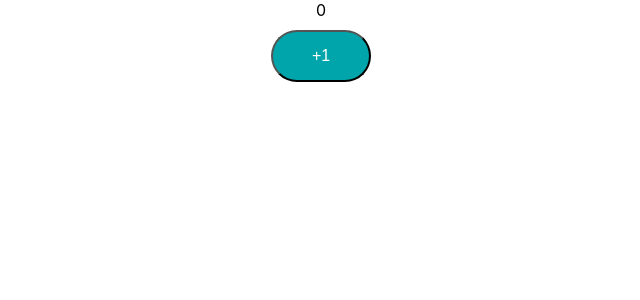
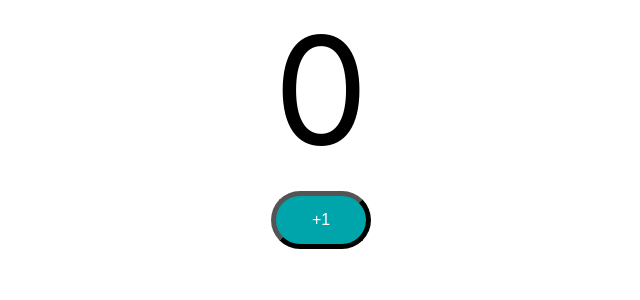
Before and after one commit to SatishChoudhary642/Learning-Spring-and-Spring-boot, a React (Create React App) app in the folder full-stack/frontend/todo-app/: page / in a window 1280 px wide. Shown: the top 300 px of the page, without its empty margins (319-959 px from the left). Built offline with nearby package versions, Linux system fonts and the light colour scheme.

Commit message:
feat: implement Counter component with styling and increment functionality

```diff
--- /dev/null
+++ b/full-stack/frontend/todo-app/src/components/counter/Counter.css
@@ -0,0 +1,17 @@
+
+    .counterButton{
+        font-size:16px;
+        background-color: #00a5ab;
+        width: 100px;
+        margin: 10px;
+        color: white;
+        padding: 15px;
+        border-radius: 30px;
+        border-color: black;
+        border-width: 5px;
+    }
+
+    .count{
+        font-size: 150px;
+        padding: 20px;
+    }
--- a/full-stack/frontend/todo-app/src/components/counter/Counter.jsx
+++ b/full-stack/frontend/todo-app/src/components/counter/Counter.jsx
@@ -1,26 +1,22 @@
+import { useState } from 'react';
+import './Counter.css'
+
 export default function Counter(){
 
-    const buttonStyle={
-        fontSize:"16px",
-        backgroundColor: "#00a5ab",
-        width: "100px",
-        margin: "10px",
-        color: "white",
-        padding: "15px",
-        borderRadius: "30px"
-    };
+    //[0,f]
+    const state = useState(0)
 
     function incrementCounterFunction(){
-        console.log('increment clicked');
+        var cnt=
+        state[1](state[0]+1);
     }
 
     return (
         <div className="Counter">
-            <span className="count">0</span>
+            <span className="count">{state[0]}</span>
             <div>
                 <button className="counterButton"
-                onClick={incrementCounterFunction}
-                style={buttonStyle}
+                    onClick={incrementCounterFunction}
                 >+1</button>
             </div>
         </div>
```
